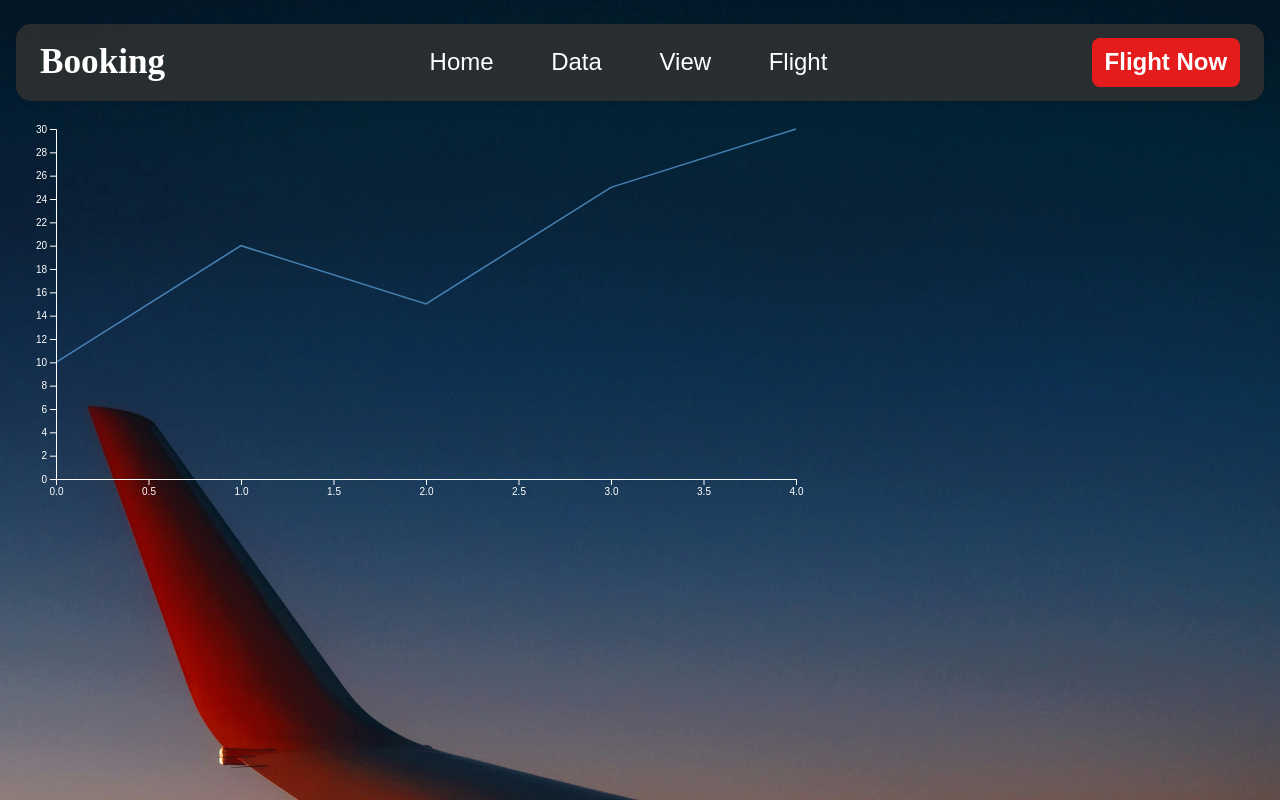
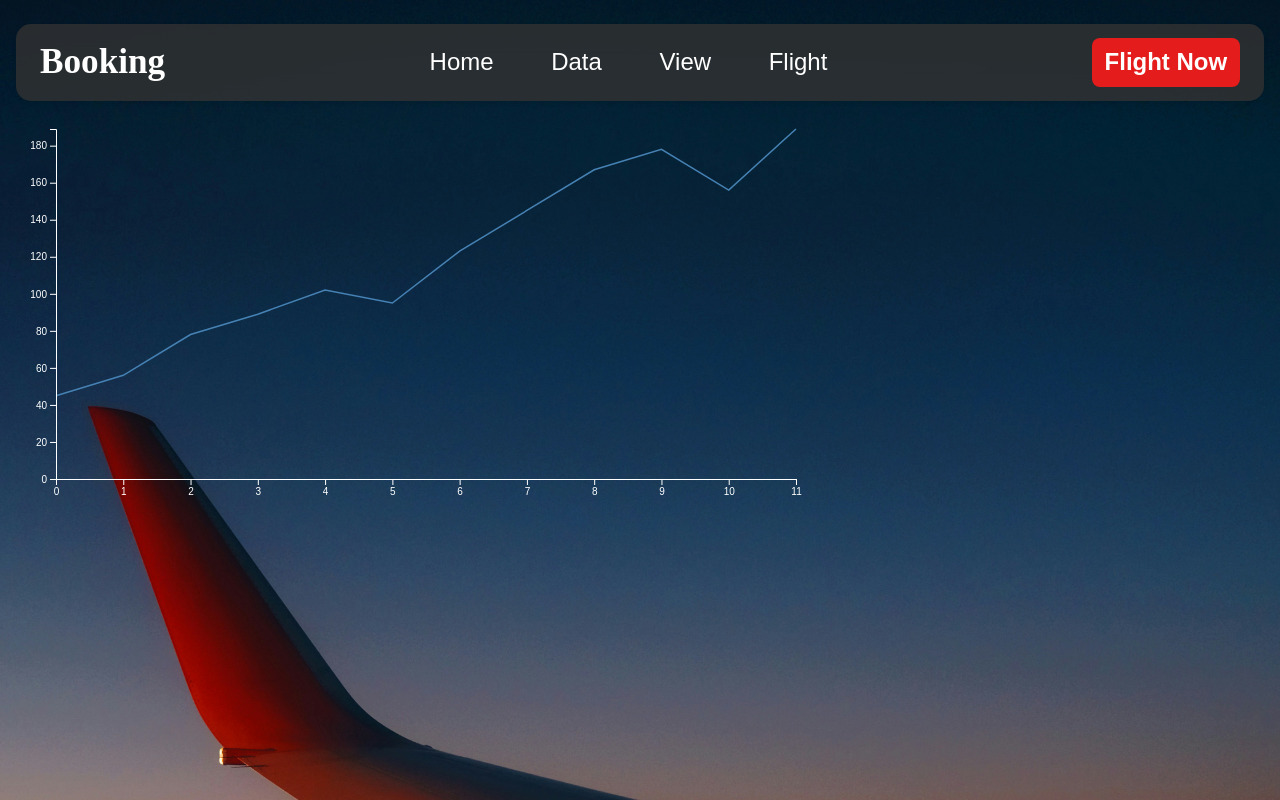
Before and after one commit to johnnybinh/Principles-of-Database-Management-IU, a Next.js app in the folder airport-passengers-maintenance/: page /data in a window 1280 px wide. Built offline with nearby package versions, Linux system fonts and the light colour scheme; no server answers.

Commit message:
Phuong | Finish setting d3.js library
Create the test chart for testing d3.js

```diff
--- /dev/null
+++ b/airport-passengers-maintenance/src/app/data/chart.tsx
@@ -0,0 +1,88 @@
+import React, { useRef, useEffect, useState } from 'react';
+import * as d3 from 'd3';
+
+interface DataPoint {
+  date: string;
+  value: string;
+}
+
+export default function Chart({
+  width = 800,
+  height = 400,
+  margin_top = 20,
+  margin_right = 20,
+  margin_bottom = 30,
+  margin_left = 40
+}) {
+  const gx = useRef<SVGGElement>(null);
+  const gy = useRef<SVGGElement>(null);
+  const [data, setData] = useState<DataPoint[]>([]);
+
+  // 2. Modify useEffect to use sample data first and debug CSV loading
+  useEffect(() => {
+    // Debug CSV loading
+    d3.csv("./dataset/test.csv", d3.autoType)
+      .then((prased_data: d3.DSVParsedArray<d3.DSVRowString<string>>) => {
+        console.log("Raw CSV data:", prased_data); // Check what's being loaded
+
+        if (!prased_data.length) {
+          console.error("CSV data is empty");
+          return;
+        }
+
+        const formatted_data: DataPoint[] = prased_data.map(d => {
+          console.log("Processing row:", d); // Check each row
+          return {
+            date: d.date,
+            value: d.value
+          };
+        });
+
+        console.log("Formatted data:", formatted_data);
+        // Comment this for now to keep sample data
+        setData(formatted_data);
+      })
+      .catch(error => {
+        console.error("Error loading CSV:", error);
+      });
+  }, []);
+
+  const x = d3.scaleLinear()
+    .domain([0, data.length - 1])
+    .range([margin_left, width - margin_right]);
+
+  const y = d3.scaleLinear()
+    .domain([0, d3.max(data, d => +d.value) || 0])
+    .range([height - margin_bottom, margin_top]);
+
+  const line = d3.line<DataPoint>()
+    .x((d, i) => x(i))
+    .y(d => y(+d.value));
+
+  useEffect(() => {
+    if (gx.current) {
+      d3.select(gx.current).call(d3.axisBottom(x));
+    }
+  }, [gx, x]);
+
+  useEffect(() => {
+    if (gy.current) {
+      d3.select(gy.current).call(d3.axisLeft(y));
+    }
+  }, [gy, y]);
+
+  return (
+    <svg width={width} height={height}>
+      <g>
+        <path
+          fill="none"
+          stroke="steelblue"
+          strokeWidth="1.5"
+          d={line(data) || ""}
+        />
+      </g>
+      <g ref={gx} transform={`translate(0,${height - margin_bottom})`} />
+      <g ref={gy} transform={`translate(${margin_left},0)`} />
+    </svg>
+  );
+}
--- a/airport-passengers-maintenance/src/app/data/page.tsx
+++ b/airport-passengers-maintenance/src/app/data/page.tsx
@@ -1,101 +1,10 @@
 "use client";
-import React, { useRef, useEffect, useState } from 'react';
-import * as d3 from 'd3';
+import Chart from "./chart";
 
-interface DataPoint {
-  date: string;
-  value: string;
-}
-
-export default function Chart({
-  width = 800,
-  height = 400,
-  marginTop = 20,
-  marginRight = 20,
-  marginBottom = 30,
-  marginLeft = 40
-}) {
-  const gx = useRef<SVGGElement>(null);
-  const gy = useRef<SVGGElement>(null);
-  const [data, setData] = useState<DataPoint[]>([]);
-
-  // 1. Add sample data at the top of component
-const sampleData: DataPoint[] = [
-    { date: "2023-01", value: "10" },
-    { date: "2023-02", value: "20" },
-    { date: "2023-03", value: "15" },
-    { date: "2023-04", value: "25" },
-    { date: "2023-05", value: "30" }
-  ];
-
-  // 2. Modify useEffect to use sample data first and debug CSV loading
-  useEffect(() => {
-    // Start with sample data to verify chart works
-    setData(sampleData);
-
-    // Debug CSV loading
-    d3.csv("../public/dataset/mock.csv", d3.autoType)
-      .then((parsedData: d3.DSVParsedArray<d3.DSVRowString<string>>) => {
-        console.log("Raw CSV data:", parsedData); // Check what's being loaded
-
-        if (!parsedData.length) {
-          console.error("CSV data is empty");
-          return;
-        }
-
-        const formattedData: DataPoint[] = parsedData.map(d => {
-          console.log("Processing row:", d); // Check each row
-          return {
-            date: d.date,
-            value: d.value
-          };
-        });
-
-        console.log("Formatted data:", formattedData);
-        // Comment this for now to keep sample data
-        // setData(formattedData);
-      })
-      .catch(error => {
-        console.error("Error loading CSV:", error);
-      });
-  }, []);
-
-  const x = d3.scaleLinear()
-    .domain([0, data.length - 1])
-    .range([marginLeft, width - marginRight]);
-
-  const y = d3.scaleLinear()
-    .domain([0, d3.max(data, d => +d.value) || 0])
-    .range([height - marginBottom, marginTop]);
-
-  const line = d3.line<DataPoint>()
-    .x((d, i) => x(i))
-    .y(d => y(+d.value));
-
-  useEffect(() => {
-    if (gx.current) {
-      d3.select(gx.current).call(d3.axisBottom(x));
-    }
-  }, [gx, x]);
-
-  useEffect(() => {
-    if (gy.current) {
-      d3.select(gy.current).call(d3.axisLeft(y));
-    }
-  }, [gy, y]);
-
+export default function Data() {
   return (
-    <svg width={width} height={height}>
-      <g>
-        <path
-          fill="none"
-          stroke="steelblue"
-          strokeWidth="1.5"
-          d={line(data) || ""}
-        />
-      </g>
-      <g ref={gx} transform={`translate(0,${height - marginBottom})`} />
-      <g ref={gy} transform={`translate(${marginLeft},0)`} />
-    </svg>
+    <div>
+      <Chart/>
+    </div>
   );
 }
--- a/airport-passengers-maintenance/tsconfig.json
+++ b/airport-passengers-maintenance/tsconfig.json
@@ -33,7 +33,7 @@
     "**/*.ts",
     "**/*.tsx",
     ".next/types/**/*.ts"
-  ],
+, "src/app/data/chart.jsx"  ],
   "exclude": [
     "node_modules"
   ]
```
Also changed, not shown: airport-passengers-maintenance/public/dataset/csv2020.csv (renamed from airport-passengers-maintenance/dataset/csv2020.csv), airport-passengers-maintenance/public/dataset/csv2021.csv (renamed from airport-passengers-maintenance/dataset/csv2021.csv), airport-passengers-maintenance/public/dataset/csv2022.csv (renamed from airport-passengers-maintenance/dataset/csv2022.csv), airport-passengers-maintenance/public/dataset/csv2023.csv (renamed from airport-passengers-maintenance/dataset/csv2023.csv), airport-passengers-maintenance/public/dataset/test.csv (renamed from airport-passengers-maintenance/public/dataset/mock.csv).
